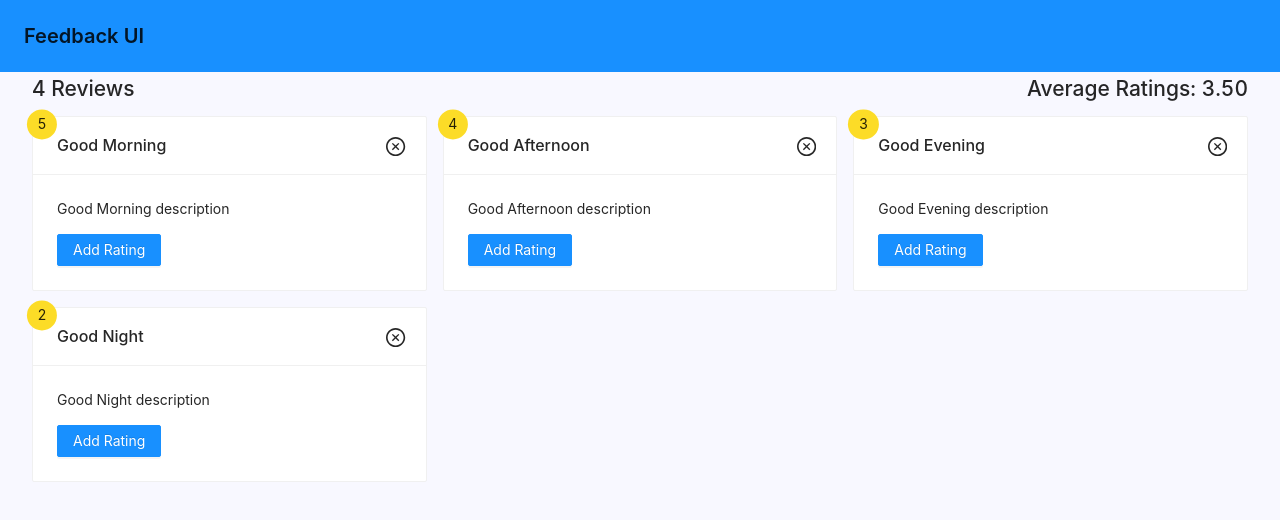
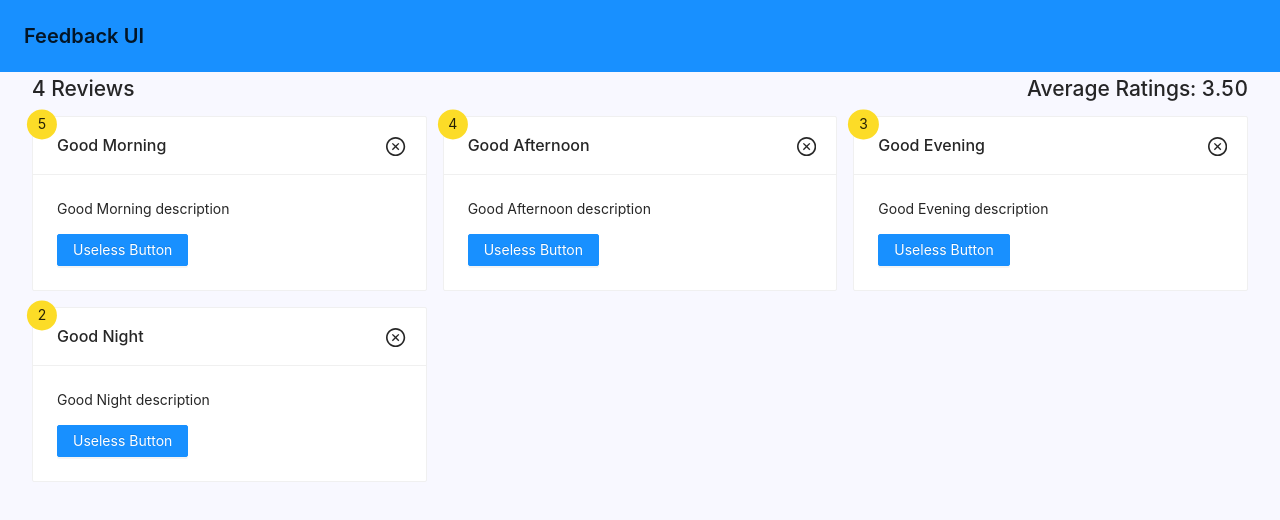
Before and after one commit to HarryCravDev/feedback-app, a React (Create React App) app: page / in a window 1280 px wide. Shown: the top 520 px of the page. Built offline with nearby package versions, Linux system fonts and the light colour scheme.

Commit message:
feature/feedback-item-cleanup

```diff
--- a/src/components/feedback-item/FeedbackItem.tsx
+++ b/src/components/feedback-item/FeedbackItem.tsx
@@ -11,8 +11,6 @@ const FeedbackItem: React.FC<IFeedback> = ({
 	description,
 	rating = 0,
 }) => {
-	const [ratingValue, setRatingValue] = useState<number>(rating);
-
 	const { removeFeedback } = useFeedbackContext();
 
 	return (
@@ -21,7 +19,7 @@ const FeedbackItem: React.FC<IFeedback> = ({
 				className="rating-bubble"
 				style={{ position: "absolute", top: 0, left: 0 }}
 			>
-				{ratingValue}
+				{rating}
 			</p>
 			<CloseCircleOutlined
 				style={{
@@ -35,10 +33,10 @@ const FeedbackItem: React.FC<IFeedback> = ({
 			/>
 			<p>{description}</p>
 			<Button
-				onClick={() => setRatingValue((rating) => rating + 1)}
+				onClick={() => console.log({ id, title, description, rating })}
 				type="primary"
 			>
-				Add Rating
+				Useless Button
 			</Button>
 		</Card>
 	);
```
